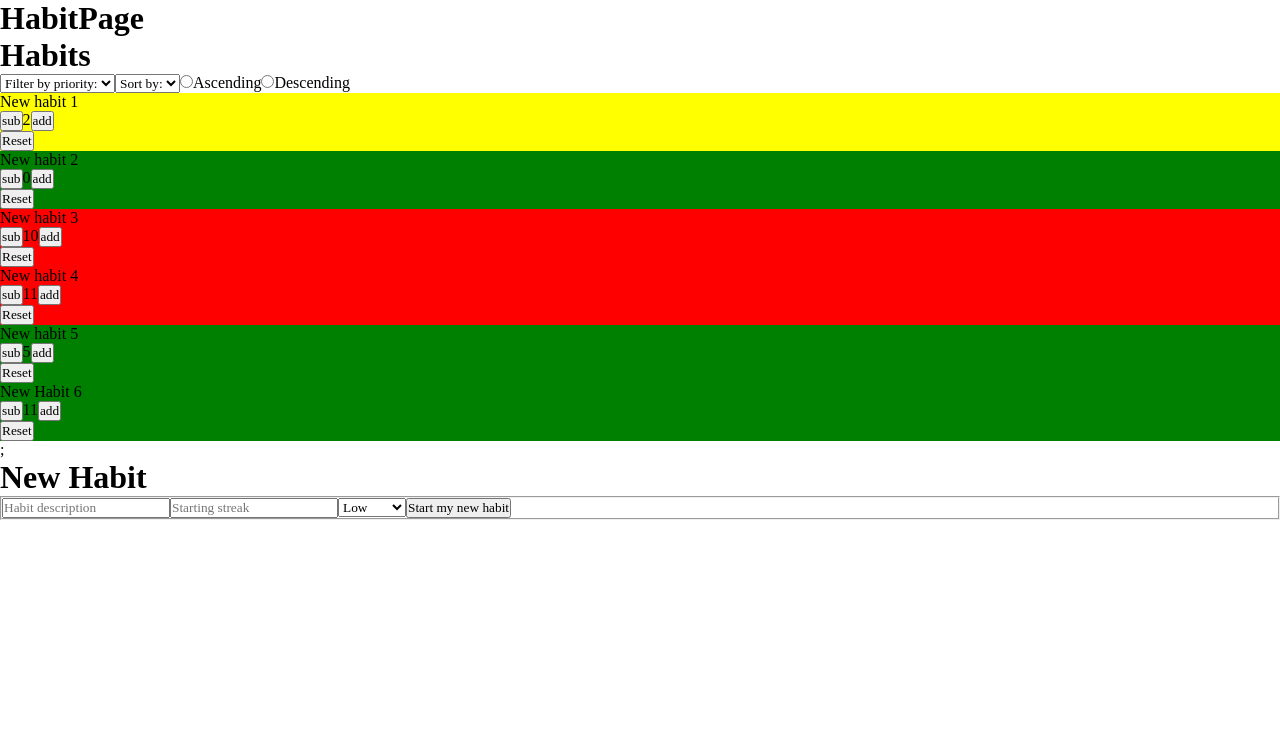
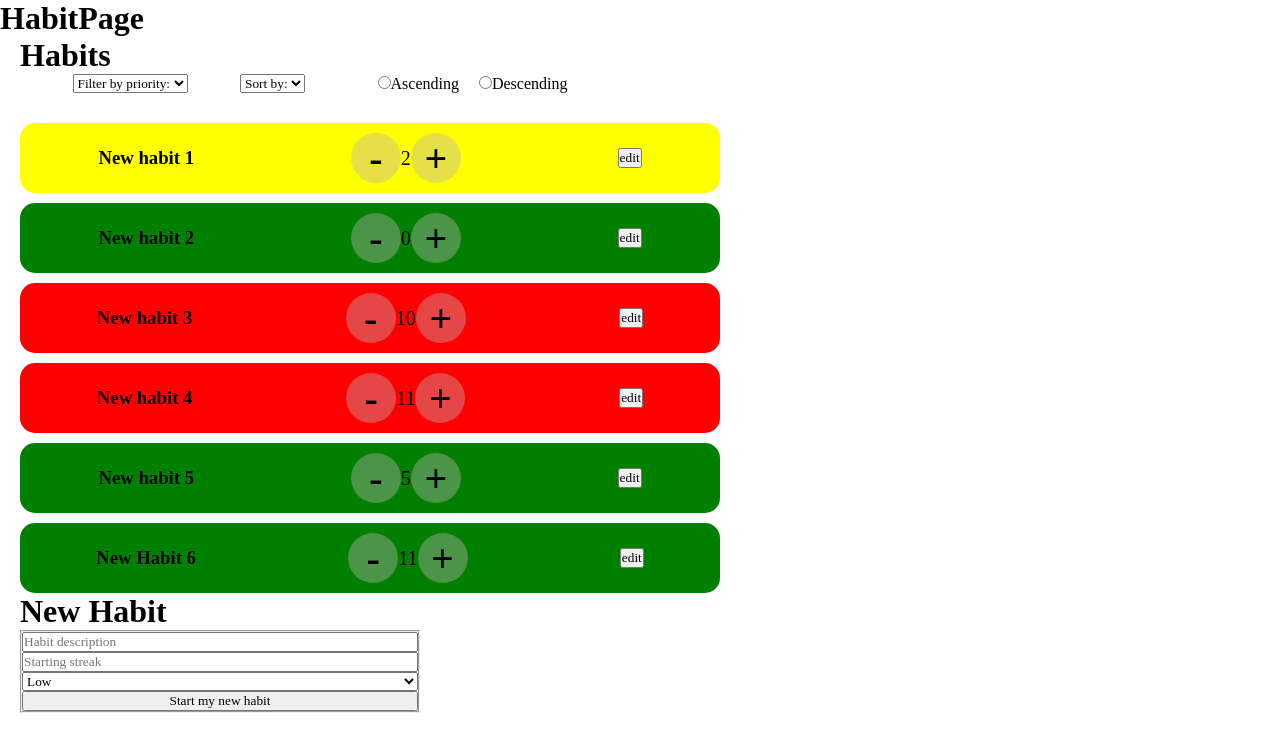
Before and after one commit to oablom/todo-app, a React (Create React App) app: page /habits in a window 1280 px wide. Shown: the top 752 px of the page. Built offline with nearby package versions, Linux system fonts and the light colour scheme.

Commit message:
Added some styling

```diff
--- a/src/components/Habits.jsx
+++ b/src/components/Habits.jsx
@@ -40,6 +40,9 @@ export default function Habits() {
   const [filteredHabits, setFilteredHabits] = useState([])
   const [filterType, setFilterType] = useState("")
 
+  const [editMode, setEditMode] = useState(false);
+  const [habitSettings, setHabitSettings] = useState(null);
+
 
   useEffect(() => {
 
@@ -59,6 +62,9 @@ export default function Habits() {
 
   }, [habits, priorityFilter, sortedHabits, filterType]);
 
+
+
+
   let editHabit = (i, edit) => {
     setHabits(oldHabits => {
       let editedHabits = [...oldHabits];
@@ -67,15 +73,21 @@ export default function Habits() {
     });
   };
 
+  let toggleEditMode = (i) => {
+      setEditMode(!editMode);
+      setHabitSettings(i);
+  };
+
 
  console.log(filterType)
   return (
     <div>
       <div className="habits">
         <h1>Habits</h1>
+        <div className="sorting-and-filtering">
+
           {/* FILTRERADE HABITS */}
-
-
+          <div className="filterWrapper">
             <select value={priorityFilter} onChange={(e) => setPriorityFilter(e.target.value)}>
               <option value="all">Filter by priority:</option>
               <option value="all">All</option>
@@ -83,28 +95,40 @@ export default function Habits() {
               <option value="mid">Medium</option>
               <option value="low">Low</option>
             </select>
+          </div>
 
           {/* SORTERINGSTYP */}
+          <div className="typeWrapper">
             <select value={filterType} onChange={(e) => setFilterType(e.target.value)}>
               <option value="">Sort by:</option>
               <option value="priority">Priority</option>
               <option value="streak">Streak</option>
             </select>
+          </div>
 
           {/* SORTERADE HABITS */}
-        <label><input type="radio" value="ascending" checked={sortedHabits === "ascending"} onChange={(e) => setSortedHabits(e.target.value)} />Ascending</label>
-        <label><input type="radio" value="descending" checked={sortedHabits === "descending"} onChange={(e) => setSortedHabits(e.target.value)} />Descending</label>
+          <div className="sortingWrapper">
+            <span className="sortingBtn"><label><input type="radio" value="ascending" checked={sortedHabits === "ascending"} onChange={(e) => setSortedHabits(e.target.value)} />Ascending</label></span>
+            <span className="sortingBtn"><label><input type="radio" value="descending" checked={sortedHabits === "descending"} onChange={(e) => setSortedHabits(e.target.value)} />Descending</label></span>
+          </div>
+          </div>
 
+        <div className="habit-container">
+          <div className="habitWrapper">
             {filteredHabits.map((habit, i) => (
-          <div  key={i} style={{backgroundColor: habit.priority === "low" ? "green" : habit.priority === "mid" ? "yellow" : "red"}}>
-            <p>{habit.title}</p>
-            <p><button onClick={() => editHabit(i, edit => habit.streak -= 1)}>sub</button>{habit.streak}<button onClick={() => editHabit(i,edit => habit.streak += 1)}>add</button></p>
-            <button onClick={() => editHabit(i, edit => habit.streak = 0)}>Reset</button>
+              <div className={`myHabits ${editMode && i === habitSettings ? "editMode" : ""}`} key={i} style={{backgroundColor: habit.priority === "low" ? "green" : habit.priority === "mid" ? "yellow" : "red"}}>
+                <h3>{habit.title}</h3>
+                <div className="streakContainer"><p><button className="streak-counter" onClick={() => editHabit(i, edit => habit.streak -= 1)}>-</button>{habit.streak}<button className="streak-counter" onClick={() => editHabit(i,edit => habit.streak += 1)}>+</button></p>
+                {editMode && i === habitSettings && (<div className="hidden-settings"><button onClick={() => editHabit(i, edit => habit.streak = 0)}>Reset</button><button onClick={() => setHabits(oldHabits => {let editedHabits = [...oldHabits]; editedHabits.splice(i,1); return editedHabits;})}>Delete</button></div>)}
                 </div>
-        ))};
+                <button className="edit-btn" onClick={() => toggleEditMode(i)}>{editMode ? "cancel" : "edit"}</button>
+                </div>
+            ))}
+          </div>
 
         </div>
         <NewHabit habitList={habits} updateHabitList={setHabits}/>
       </div>
+    </div>
   );
 };
--- a/src/styles/style.css
+++ b/src/styles/style.css
@@ -203,6 +203,79 @@
   height: 50px;
 }
 
+/* HabitPage */
+.habits {
+  display: flex;
+  flex-direction: column;
+  margin-left: 20px;
+}
+.habits .myHabits {
+  width: 700px;
+  height: 70px;
+  margin-top: 10px;
+  border-radius: 15px;
+  display: flex;
+  justify-content: space-around;
+  align-items: center;
+}
+.habits .myHabits.editMode {
+  height: auto;
+  transition: height 0.3 ease;
+}
+.habits .habitWrapper {
+  margin-top: 10px;
+}
+.habits .streakContainer button {
+  border-radius: 50px;
+  height: 50px;
+  width: 50px;
+  background-color: rgba(189, 178, 178, 0.4);
+  border: none;
+}
+.habits button {
+  cursor: pointer;
+}
+.habits .streak-counter {
+  font-weight: 700;
+  font-size: 40px;
+  display: flex;
+  align-items: center;
+  justify-content: center;
+}
+.habits .streak-counter button {
+  align-items: center;
+}
+.habits .sorting-and-filtering {
+  display: flex;
+  width: 600px;
+  justify-content: space-evenly;
+  align-items: center;
+}
+.habits .sortingBtn {
+  margin-left: 20px;
+}
+.habits .newHabit {
+  height: 500px;
+  width: 400px;
+}
+.habits fieldset {
+  display: flex;
+  flex-direction: column;
+}
+.habits .habit-container {
+  display: flex;
+  flex-direction: row;
+  margin-top: 10px;
+}
+.habits p {
+  font-size: 20px;
+  display: flex;
+  flex-direction: row;
+  flex-wrap: wrap;
+  align-items: center;
+  justify-content: center;
+}
+
 /* Media Query */
 @media screen and (max-width: 380px) {
   .new-task .task-form {
--- a/src/styles/style.scss
+++ b/src/styles/style.scss
@@ -244,6 +244,108 @@
   }
 }
 
+
+/* HabitPage */
+
+.habits {
+  display:flex;
+  flex-direction: column;
+  margin-left:20px;
+
+  .myHabits {
+    width: 700px;
+    height: 70px;
+    margin-top: 10px;
+    border-radius: 15px;
+    display:flex;
+    justify-content: space-around;
+    align-items: center;
+
+    &.editMode {
+      height:auto;
+      transition: height 0.3 ease;
+
+      .hidden-settings {
+          display: flex;
+          flex-direction: column; // Stack buttons vertically
+          align-items: center; // Center buttons horizontally
+          margin-top: 10px;
+          opacity: 1; // Make the hidden settings visible
+          transition: opacity 0.5s ease; // Smooth transition for opacity change
+
+          button {
+            margin: 5px;
+          }
+    }
+  }
+
+
+
+
+  .habitWrapper {
+    margin-top: 10px;
+  }
+
+  .streakContainer button {
+    border-radius: 50px;
+    height:50px;
+    width:50px;
+    background-color: rgb(189, 178, 178, 0.40);
+    border:none;
+
+  }
+
+  button {
+    cursor: pointer;
+  }
+
+  .streak-counter {
+    font-weight: 700;
+    font-size: 40px;
+    display: flex;
+    align-items: center;
+    justify-content: center;
+    button {
+      align-items: center;
+    }
+  }
+
+  .sorting-and-filtering {
+    display:flex;
+    width: 600px;
+    justify-content: space-evenly;
+    align-items: center;
+  }
+  .sortingBtn {
+    margin-left:20px;
+  }
+
+  .newHabit {
+    height:500px;
+    width:400px;
+  }
+
+  fieldset {
+    display:flex;
+    flex-direction: column;
+  }
+
+  .habit-container {
+    display:flex;
+    flex-direction: row;
+    margin-top: 10px;
+  }
+
+  p {
+    font-size: 20px;
+    display:flex;
+    flex-direction: row;
+    flex-wrap: wrap;
+    align-items: center;
+    justify-content: center;
+  }
+}
+
 /* Media Query */
 @media screen and (max-width: 380px) {
   .new-task .task-form {
```
Also changed, not shown: 1 other file (tests, documents, lock files or other folders). Lines whose indentation alone changed are shown as unchanged.
